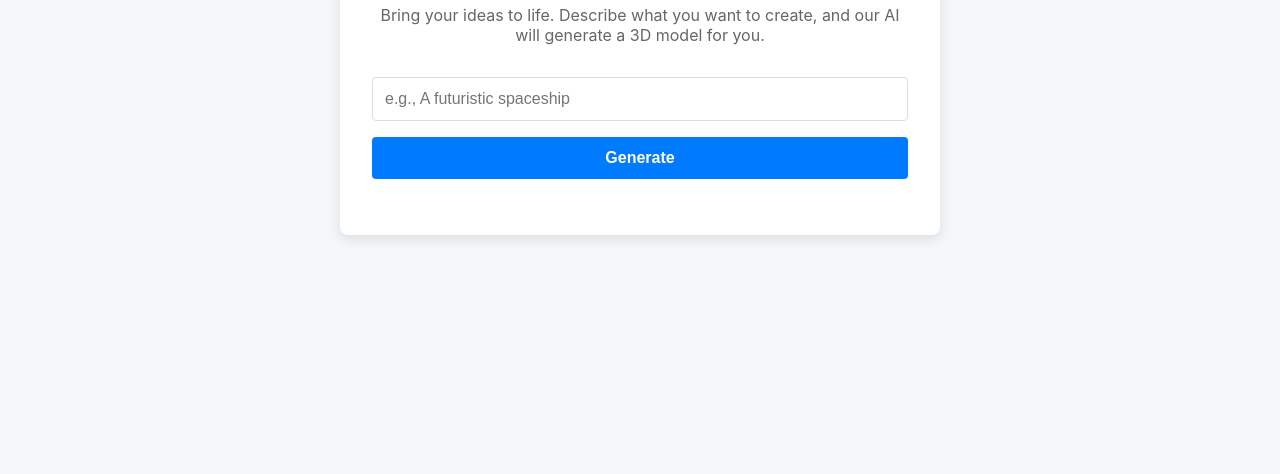
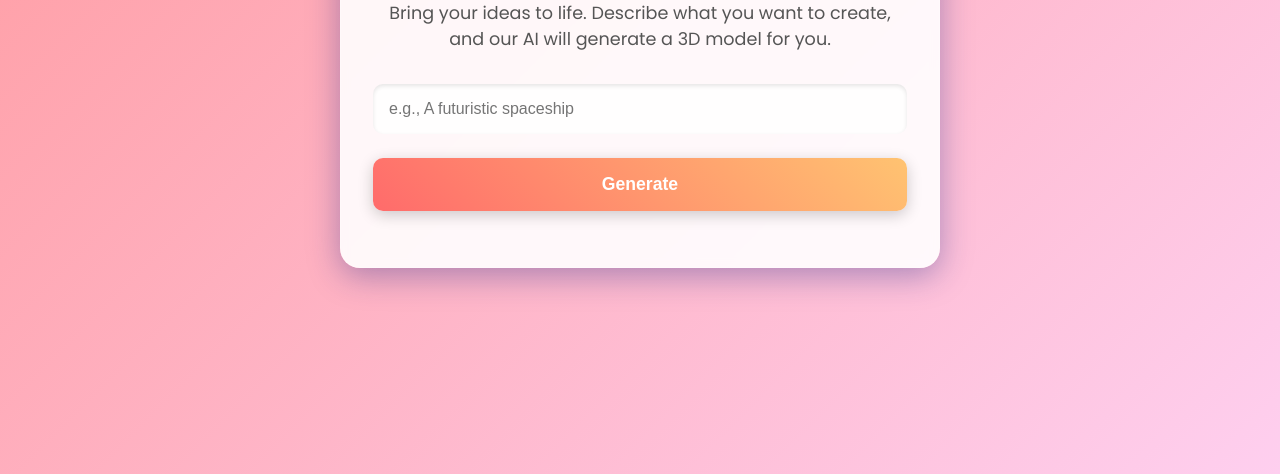
Before and after one commit to DFOHK/ai-3d-model-app, a website: page index.html in a window 1280 px wide. Shown: the part 326-800 px from the top of the page. Drawn offline with Linux system fonts and the light colour scheme; some packages are replaced by stand-ins of ours; a script that the page names is missing.

Commit message:
Update style.css

```diff
--- a/style.css
+++ b/style.css
@@ -1,6 +1,8 @@
+@import url('https://fonts.googleapis.com/css2?family=Poppins:wght@400;600;700&display=swap');
+
 body {
-    font-family: -apple-system, BlinkMacSystemFont, 'Segoe UI', Roboto, Helvetica, Arial, sans-serif;
-    background-color: #f4f7f9;
+    font-family: 'Poppins', sans-serif;
+    background: linear-gradient(135deg, #ff9a9e 0%, #fecfef 100%);
     color: #333;
     display: flex;
     justify-content: center;
@@ -12,23 +14,28 @@ body {
 .container {
     width: 100%;
     max-width: 600px;
-    background-color: #ffffff;
-    border-radius: 8px;
-    box-shadow: 0 4px 12px rgba(0, 0, 0, 0.1);
+    background-color: rgba(255, 255, 255, 0.9);
+    border-radius: 20px;
+    box-shadow: 0 8px 32px 0 rgba(31, 38, 135, 0.37);
+    backdrop-filter: blur(4px);
+    -webkit-backdrop-filter: blur(4px);
+    border: 1px solid rgba(255, 255, 255, 0.18);
     padding: 2rem;
     box-sizing: border-box;
 }
 
 h1 {
-    font-size: 2rem;
-    color: #111;
+    font-size: 2.5rem;
+    font-weight: 700;
+    color: #ff6b6b;
     margin-top: 0;
     text-align: center;
+    text-shadow: 2px 2px 4px rgba(0,0,0,0.1);
 }
 
 p {
-    font-size: 1rem;
-    color: #666;
+    font-size: 1.1rem;
+    color: #555;
     text-align: center;
     margin-bottom: 2rem;
 }
@@ -40,12 +47,20 @@ p {
 
 #prompt-input {
     width: 100%;
-    padding: 0.75rem;
+    padding: 1rem;
     font-size: 1rem;
-    border: 1px solid #ddd;
-    border-radius: 4px;
+    border: none;
+    border-radius: 10px;
+    background-color: rgba(255, 255, 255, 0.8);
+    box-shadow: inset 0 2px 4px rgba(0,0,0,0.1);
     box-sizing: border-box;
-    margin-bottom: 1rem;
+    margin-bottom: 1.5rem;
+    transition: all 0.3s ease;
+}
+
+#prompt-input:focus {
+    outline: none;
+    box-shadow: inset 0 2px 4px rgba(0,0,0,0.1), 0 0 0 3px #ff6b6b;
 }
 
 .buttons-container {
@@ -55,28 +70,54 @@ p {
 
 button {
     flex-grow: 1;
-    padding: 0.75rem;
-    font-size: 1rem;
+    padding: 1rem;
+    font-size: 1.1rem;
     font-weight: 600;
     color: #fff;
-    background-color: #007bff;
+    background: linear-gradient(45deg, #ff6b6b, #ffc371);
     border: none;
-    border-radius: 4px;
+    border-radius: 10px;
     cursor: pointer;
-    transition: background-color 0.2s;
+    transition: all 0.3s ease;
+    box-shadow: 0 4px 15px rgba(0, 0, 0, 0.2);
+    position: relative;
+    overflow: hidden;
+}
+
+button::before {
+    content: '';
+    position: absolute;
+    top: 0;
+    left: -100%;
+    width: 100%;
+    height: 100%;
+    background: linear-gradient(120deg, transparent, rgba(255, 255, 255, 0.3), transparent);
+    transition: all 0.4s;
+}
+
+button:hover::before {
+    left: 100%;
 }
 
 button:hover {
-    background-color: #0056b3;
+    transform: translateY(-3px);
+    box-shadow: 0 6px 20px rgba(0, 0, 0, 0.3);
+}
+
+button:active {
+    transform: translateY(-1px);
+    box-shadow: 0 3px 10px rgba(0, 0, 0, 0.2);
 }
 
 button:disabled {
-    background-color: #a0c7e4;
+    background: #ccc;
     cursor: not-allowed;
+    box-shadow: none;
+    transform: none;
 }
 
 #download-btn {
-    background-color: #28a745;
+    background: linear-gradient(45deg, #48c6ef, #6f86d6);
 }
 
 #download-btn:hover {
```
